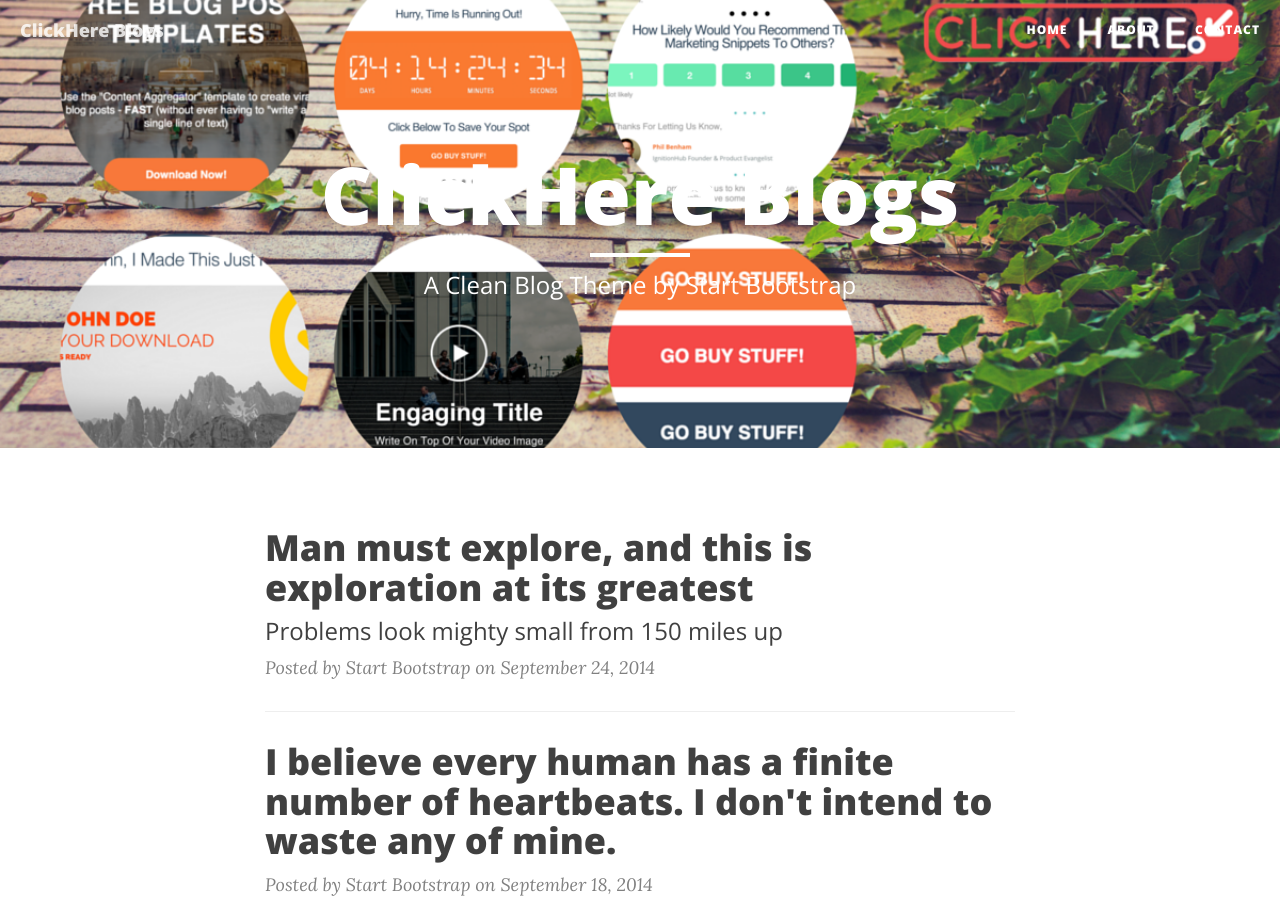
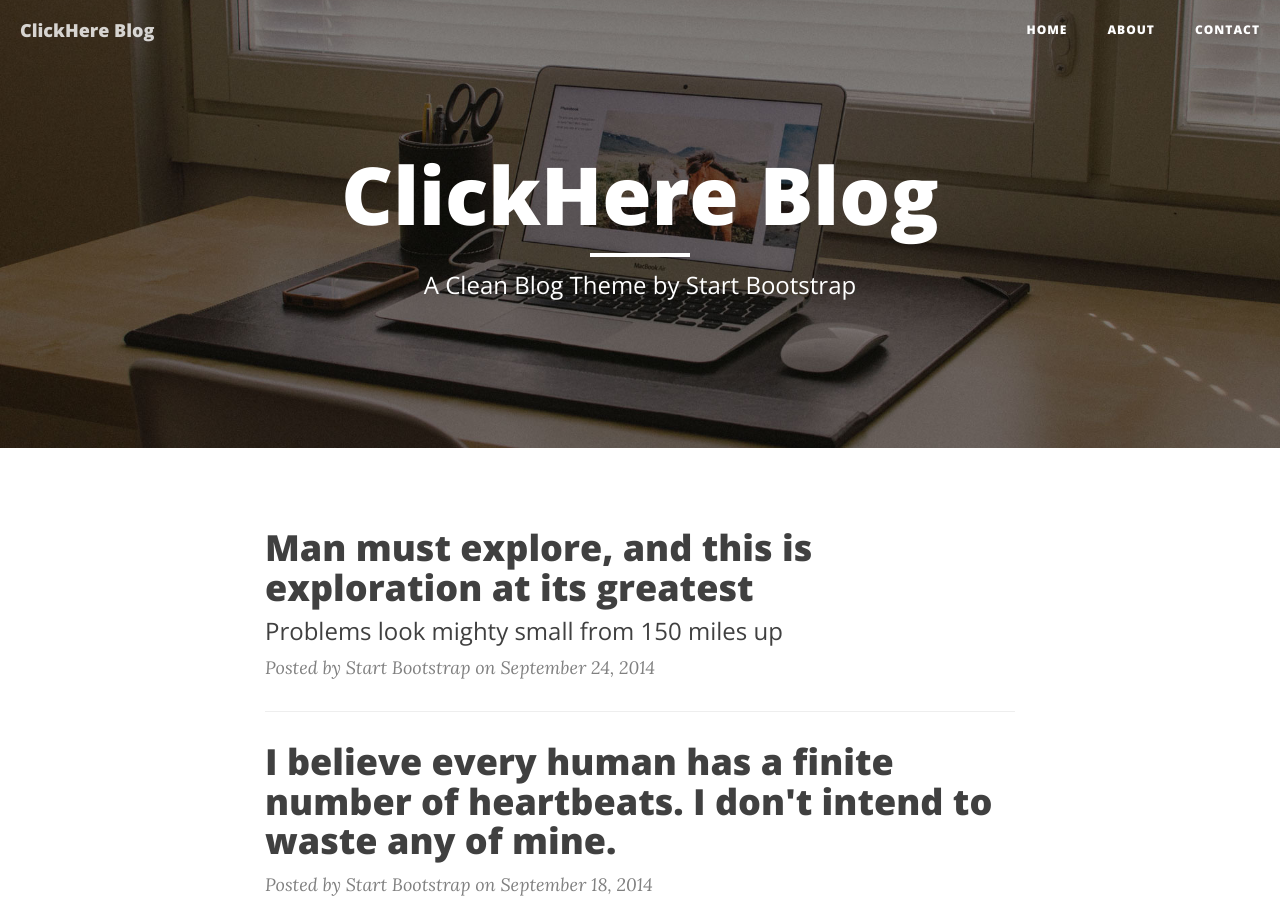
Before and after one commit to clickhereio/clickhereio.github.io, a Jekyll site: the page built from index.html, in a window 1280 px wide and 900 px high. Built offline with Jekyll 4.4.1, drawn with Linux system fonts in a browser that asks for light colours; nearby versions of some CDN libraries; the list of posts is cut into pages by our own code; some of the changed text lies outside the part shown.

Commit message:
Home BG image changed

```diff
--- a/_config.yml
+++ b/_config.yml
@@ -1,6 +1,6 @@
 # Site settings
-title: ClickHere Blogs
-header-img: img/clickhere.png
+title: ClickHere Blog
+header-img: img/home-bg.jpg
 email: hello@clickhere.io
 description: "Blog dedicated to tips and tricks for higher converting emails"
 baseurl: "."
```
